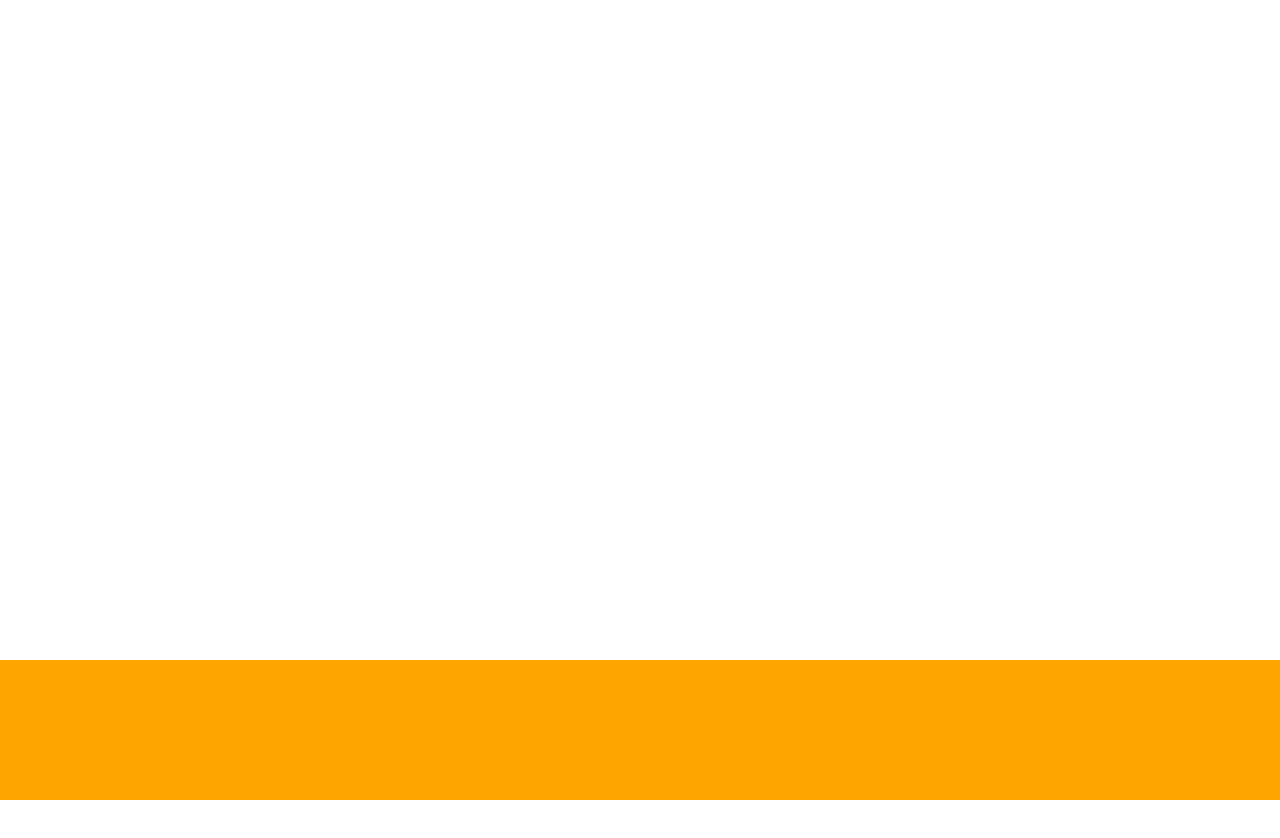
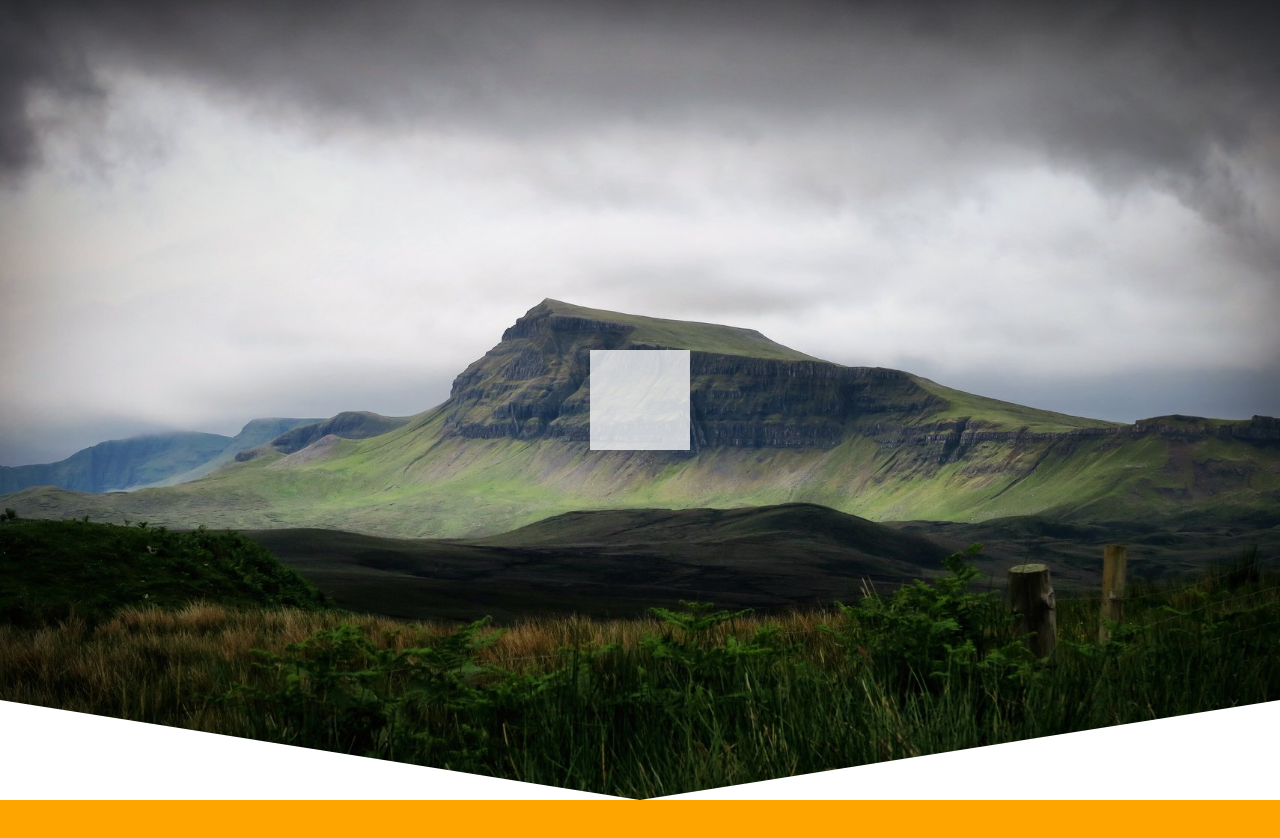
Before and after one commit to trofa13/portfolio, a website built with webpack: page src/index.html in a window 1280 px wide. Before the commit the page ends 800 px from the top, so only its background shows below. Built offline with nearby package versions, Linux system fonts and the light colour scheme.

Commit message:
added first screen bg-image

```diff
--- a/src/css/index.scss
+++ b/src/css/index.scss
@@ -1,3 +1,4 @@
 @import "../../node_modules/normalize.css/normalize.css";
 @import "./variables/vars";
 @import "./adjustments/adjustments";
+@import "./sections/first-screen";
--- /dev/null
+++ b/src/css/sections/_first-screen.scss
@@ -0,0 +1,26 @@
+@import "../variables/vars";
+
+.first-screen {
+  display: flex;
+  justify-content: center;
+  align-items: center;
+  background: url('../img/first-screen.jpg') no-repeat center center;
+  background-size: cover;
+  min-height: 100vh;
+
+  .bg-image::after {
+    content: '';
+    position: absolute;
+    bottom: 0;
+    left: 0;
+    border-left: 50vw solid #fff;
+    border-right: 50vw solid #fff;
+    border-top: 100px solid transparent;
+  }
+
+  .centered {
+    width: 100px;
+    height: 100px;
+    background-color: transparentize(#fff, 0.25);
+  }
+}
--- a/src/css/variables/_vars.scss
+++ b/src/css/variables/_vars.scss
@@ -1,5 +1,9 @@
 /* Color variables */
-$bgcolor: pink;
+$base-color: #88b04b;
+$base-color-light: #cdfc85;
+$base-color-dark: #496320;
+$accent-color: #9c4bb0;
+$accent-color-dark: #541763;
 
 /* Footer variables */
 $footer-height: 140px;
--- a/src/index.html
+++ b/src/index.html
@@ -6,6 +6,18 @@
 </head>
 <body>
 <div class="page-wrap">
+<div class="first-screen">
+    <div class="bg-image">
+        <div class="centered">
+
+        </div>
+    </div>
+</div>
+
+<div class="second-screen">
+<div></div>
+
+</div>
 
 </div>
 
```
Also changed, not shown: src/img/first-screen.jpg (added), 1 other file.
